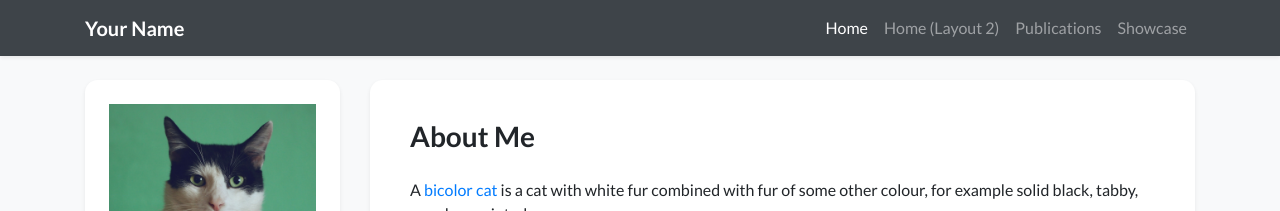
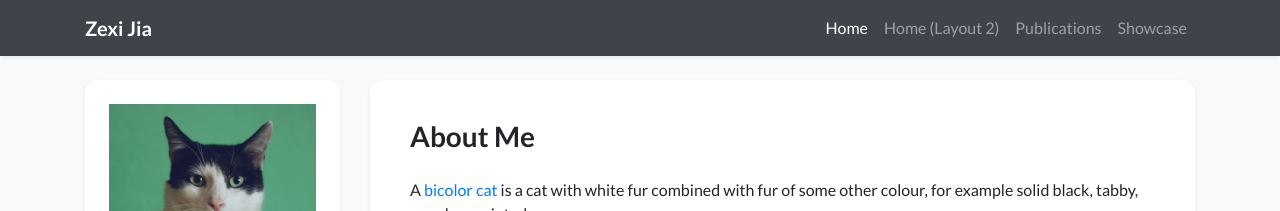
Before and after one commit to zexiJia/zexijia.github.io, a Jekyll site: the page built from index.html, in a window 1280 px wide. Shown: the top 211 px of the page. Built offline with Jekyll 4.4.1, drawn with Linux system fonts in a browser that asks for light colours; nearby versions of some CDN libraries; a style sheet for code colours, icons or effects is not loaded.

Commit message:
修改名字

```diff
--- a/_data/profile.yml
+++ b/_data/profile.yml
@@ -1,6 +1,6 @@
 primary_name: "Zexi Jia"
 secondary_name: ""
-navbar_name: "Your Name"
+navbar_name: "Zexi Jia"
 
 positions:
 - name: Title or Position
```
